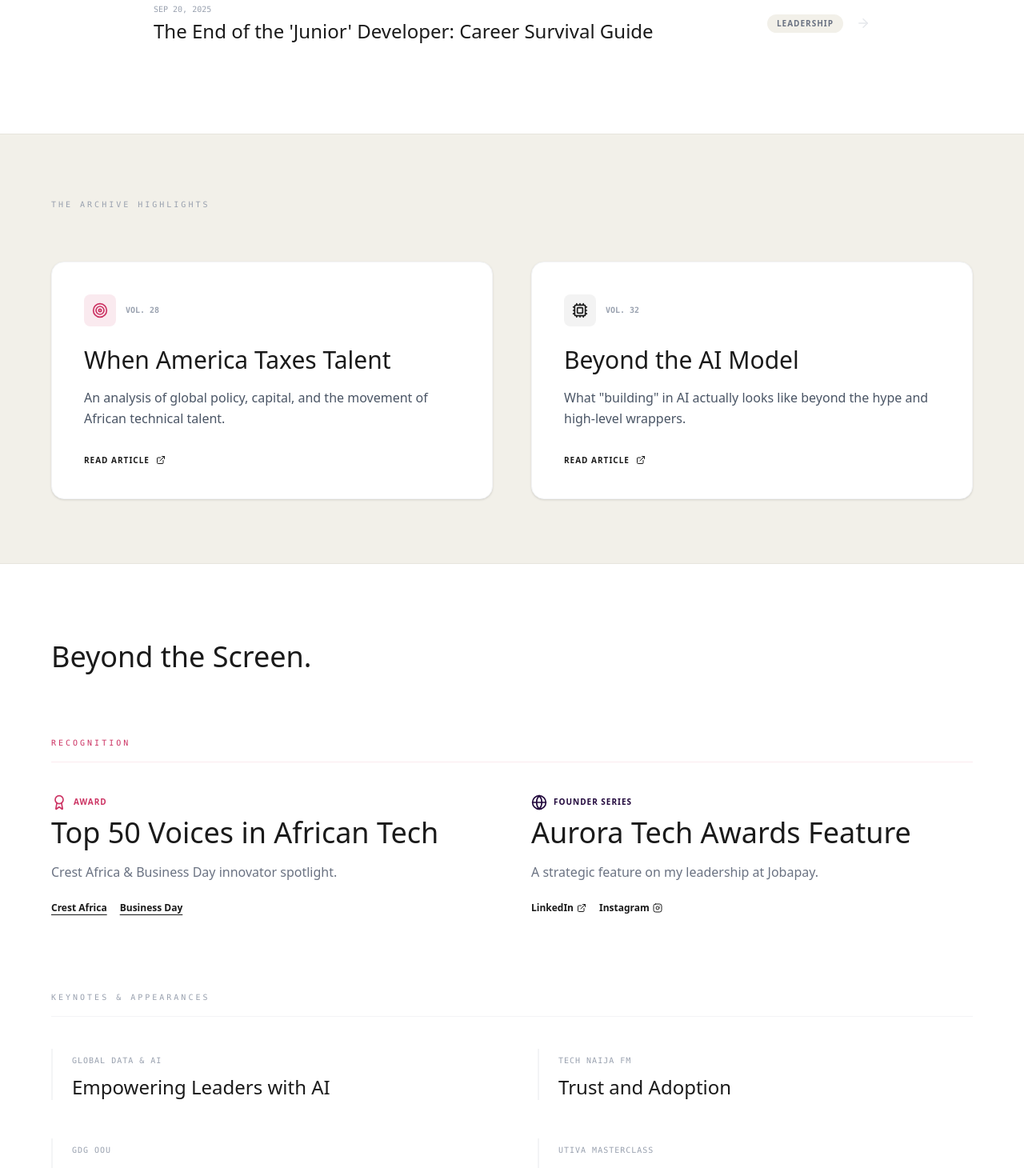
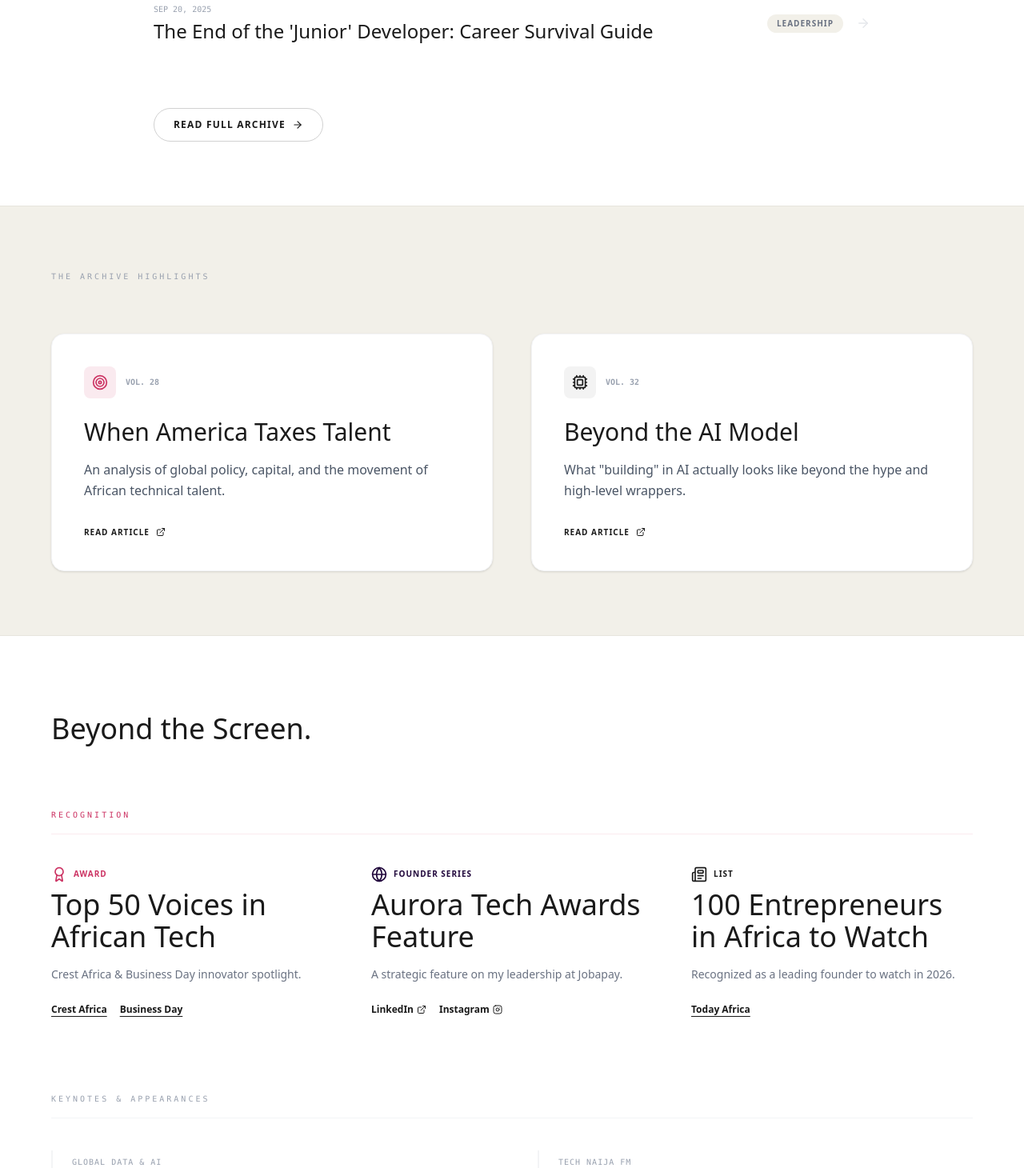
Before and after one commit to EbunoluwaArimoro/ebunoluwa-portfolio, a Next.js app: page /code-to-lead in a window 1280 px wide. Shown: the part 1196-2656 px from the top of the page at 80% size. Built offline with nearby package versions, Linux system fonts and the light colour scheme; no server answers; a web font is replaced by a local one.

Commit message:
Fix: Added the right links to code to lead article section

```diff
--- a/app/code-to-lead/CodeToLeadView.tsx
+++ b/app/code-to-lead/CodeToLeadView.tsx
@@ -1,7 +1,6 @@
 "use client";
 
 import { motion } from "framer-motion";
-// ADDED: Layout, Layers, Terminal, Network to the imports below
 import {
   ArrowLeft, PenTool, ExternalLink, Target, Cpu, Award, Globe,
   Instagram, Newspaper, Mail, Send, ArrowRight, Layout, Layers, Terminal, Network
@@ -106,6 +105,11 @@ export default function CodeToLeadView({ posts }: { posts: Post[] }) {
                     </Link>
                 ))}
             </div>
+            <div className="mt-12">
+                  <Link href="https://codetolead.substack.com/archive" target="_blank" className="inline-flex items-center gap-2 text-xs font-bold uppercase tracking-widest border border-charcoal/20 px-6 py-3 rounded-full hover:bg-charcoal hover:text-white transition-all">
+                      Read Full Archive <ArrowRight size={14}/>
+                  </Link>
+            </div>
         </div>
       </section>
 
@@ -148,23 +152,35 @@ export default function CodeToLeadView({ posts }: { posts: Post[] }) {
 
             <div className="mb-24">
                 <h3 className="font-mono text-[10px] uppercase tracking-[0.3em] text-brand-pink mb-10 border-b border-brand-pink/10 pb-4">Recognition</h3>
-                <div className="grid md:grid-cols-2 gap-12 text-left">
+
+                {/* --- CORRECTED GRID PLACEMENT HERE --- */}
+                <div className="grid md:grid-cols-2 lg:grid-cols-3 gap-12 text-left">
                     <div className="space-y-4">
                         <div className="flex items-center gap-2 text-brand-pink mb-2"><Award size={20}/> <span className="font-bold uppercase tracking-widest text-[10px]">Award</span></div>
                         <h4 className="font-serif text-3xl md:text-4xl">Top 50 Voices in African Tech</h4>
-                        <p className="text-gray-500 leading-relaxed">Crest Africa & Business Day innovator spotlight.</p>
+                        <p className="text-gray-500 leading-relaxed text-sm">Crest Africa & Business Day innovator spotlight.</p>
                         <div className="flex gap-4 pt-2">
                             <Link href="https://crestafrica.com/top-50-voices-in-african-tech-2025/" target="_blank" className="text-xs font-bold underline underline-offset-4 hover:text-brand-pink">Crest Africa</Link>
                             <Link href="https://businessday.ng/brands-advertising/article/crest-africa-celebrates-top-50-voices-in-african-tech-2025-bold-innovators-shaping-africas-tomorrow/" target="_blank" className="text-xs font-bold underline underline-offset-4 hover:text-brand-pink">Business Day</Link>
                         </div>
                     </div>
+
                     <div className="space-y-4">
                         <div className="flex items-center gap-2 text-brand-purple mb-2"><Globe size={20}/> <span className="font-bold uppercase tracking-widest text-[10px]">Founder Series</span></div>
                         <h4 className="font-serif text-3xl md:text-4xl">Aurora Tech Awards Feature</h4>
-                        <p className="text-gray-500 leading-relaxed">A strategic feature on my leadership at Jobapay.</p>
+                        <p className="text-gray-500 leading-relaxed text-sm">A strategic feature on my leadership at Jobapay.</p>
                         <div className="flex gap-4 pt-2">
                             <Link href="https://www.linkedin.com/posts/aurora-tech-award_a-day-with-the-boldest-founder-activity-7401915187232079872-Age1" target="_blank" className="text-xs font-bold flex items-center gap-1 hover:text-brand-pink">LinkedIn <ExternalLink size={12}/></Link>
                             <Link href="https://www.instagram.com/p/DRy-KqxjKlZ/" target="_blank" className="text-xs font-bold flex items-center gap-1 hover:text-brand-pink">Instagram <Instagram size={12}/></Link>
+                        </div>
+                    </div>
+
+                    <div className="space-y-4">
+                        <div className="flex items-center gap-2 text-charcoal mb-2"><Newspaper size={20}/> <span className="font-bold uppercase tracking-widest text-[10px]">List</span></div>
+                        <h4 className="font-serif text-3xl md:text-4xl">100 Entrepreneurs in Africa to Watch</h4>
+                        <p className="text-gray-500 leading-relaxed text-sm">Recognized as a leading founder to watch in 2026.</p>
+                        <div className="flex gap-4 pt-2">
+                            <Link href="https://todayafrica.co/100-entrepreneurs-in-africa-to-watch-in-2026/" target="_blank" className="text-xs font-bold underline underline-offset-4 hover:text-brand-pink">Today Africa</Link>
                         </div>
                     </div>
                 </div>
--- a/app/code-to-lead/page.tsx
+++ b/app/code-to-lead/page.tsx
@@ -22,9 +22,22 @@ const FALLBACK_POSTS = [
   }
 ];
 
+// Helper to intelligently tag articles if Substack doesn't provide them
+function deriveCategory(post: any) {
+  if (post.categories && post.categories.length > 0) return post.categories[0];
+
+  const title = post.title.toLowerCase();
+  if (title.includes('ai') || title.includes('model') || title.includes('artificial intelligence')) return 'AI Strategy';
+  if (title.includes('code') || title.includes('engineer') || title.includes('infrastructure')) return 'Engineering';
+  if (title.includes('career') || title.includes('junior') || title.includes('developer')) return 'Career';
+  if (title.includes('startup') || title.includes('valuation') || title.includes('founder') || title.includes('market')) return 'Venture';
+  if (title.includes('tax') || title.includes('policy') || title.includes('capital')) return 'Policy';
+
+  return 'Leadership'; // Default fallback
+}
+
 async function getPosts() {
   try {
-    // This fetch runs on the server and caches the result for 1 hour (3600s)
     const res = await fetch(
       "https://api.rss2json.com/v1/api.json?rss_url=https://codetolead.substack.com/feed",
       { next: { revalidate: 3600 } }
@@ -35,12 +48,30 @@ async function getPosts() {
     }
 
     const data = await res.json();
-    const livePosts = data.items || [];
-    // Combine live posts with fallback, limiting to 3
-    return [...livePosts, ...FALLBACK_POSTS].slice(0, 3);
+
+    // Process the live posts to ensure they have tags
+    const livePosts = data.items?.map((post: any) => ({
+        ...post,
+        categories: [deriveCategory(post)]
+    })) || [];
+
+    // Combine live posts with fallback
+    const allPosts = [...livePosts, ...FALLBACK_POSTS];
+
+    // FORCE SORT: Sort by publication date in descending order (Latest First)
+    allPosts.sort((a, b) => new Date(b.pubDate).getTime() - new Date(a.pubDate).getTime());
+
+    // Deduplicate in case a fallback post is also currently in the live feed
+    const uniquePosts = Array.from(new Map(allPosts.map(post => [post.link, post])).values());
+
+    // Return the top 3 newest, unique posts
+    return uniquePosts.slice(0, 3);
   } catch (error) {
     console.error("Feed fetch error:", error);
-    return FALLBACK_POSTS;
+
+    // Ensure fallbacks are sorted latest first too, just in case it fails
+    const sortedFallbacks = [...FALLBACK_POSTS].sort((a, b) => new Date(b.pubDate).getTime() - new Date(a.pubDate).getTime());
+    return sortedFallbacks.slice(0, 3);
   }
 }
 
--- a/app/engineering/page.tsx
+++ b/app/engineering/page.tsx
@@ -87,7 +87,7 @@ export default function EngineeringPage() {
                         <div>
                             <div className="flex justify-between items-center mb-1">
                                 <span className="font-bold text-lg">Tailwind / Framer</span>
-                                <span className="px-2 py-1 bg-gray-100 text-[10px] font-mono uppercase tracking-wide rounded text-gray-500">Architect</span>
+                                <span className="px-2 py-1 bg-gray-100 text-[10px] font-mono uppercase tracking-wide rounded text-gray-500">Proficient</span>
                             </div>
                             <p className="text-sm text-gray-600">Design Systems, Micro-interactions, Responsive Layouts.</p>
                         </div>
--- a/app/jobapay/page.tsx
+++ b/app/jobapay/page.tsx
@@ -95,8 +95,8 @@ export default function JobapayPage() {
             <div className="grid md:grid-cols-3 gap-8">
                 <div className="p-6 rounded-xl border border-gray-200 hover:border-brand-pink/30 transition-colors text-left">
                     <Server size={32} className="text-brand-pink mb-4"/>
-                    <h3 className="font-bold mb-2">Multi-Tenant SaaS</h3>
-                    <p className="text-sm text-gray-600 leading-relaxed text-left">Dashboards for Facility Managers to track deployed crews and manage work orders in real-time.</p>
+                    <h3 className="font-bold mb-2">Multi-Facility Command Center</h3>
+                    <p className="text-sm text-gray-600 leading-relaxed text-left">Dashboards for Facility Managers to track deployed crews and manage work orders across all locations in real-time.</p>
                 </div>
                 <div className="p-6 rounded-xl border border-gray-200 hover:border-brand-pink/30 transition-colors text-left">
                     <Cpu size={32} className="text-brand-purple mb-4"/>
```
Also changed, not shown: components/CodeToLead.tsx (+60 -12 lines).
